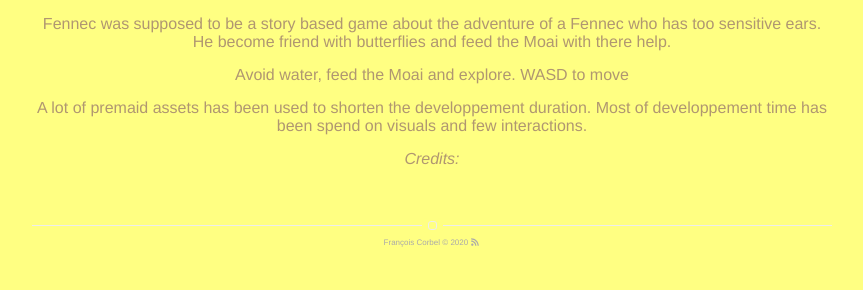
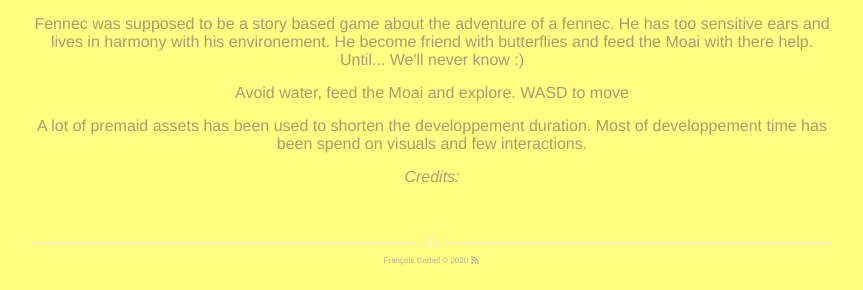
Before and after one commit to fcvalise/fcvalise.github.io, a Jekyll site: the page built from _posts/2020-04-16-fennec.markdown, in a window 1280 px wide, cut to the strip 821-1111 px from the top of the page. Shown: the whole strip, without its empty margins (208-1071 px from the left). Built offline with Jekyll 4.4.1, drawn with Linux system fonts in a browser that asks for light colours; nearby versions of some CDN libraries.

Commit message:
Fennec texte

```diff
--- a/_posts/2020-04-16-fennec.markdown
+++ b/_posts/2020-04-16-fennec.markdown
@@ -24,8 +24,7 @@ sources:
 </div>
 
 <div class="text general-margin">
-Fennec was supposed to be a story based game about the adventure of a Fennec who has too sensitive ears.
-He become friend with butterflies and feed the Moai with there help.
+Fennec was supposed to be a story based game about the adventure of a fennec. He has too sensitive ears and lives in harmony with his environement. He become friend with butterflies and feed the Moai with there help. Until... We'll never know :)
 </div>
 <div class="text general-margin">
 Avoid water, feed the Moai and explore.
```
